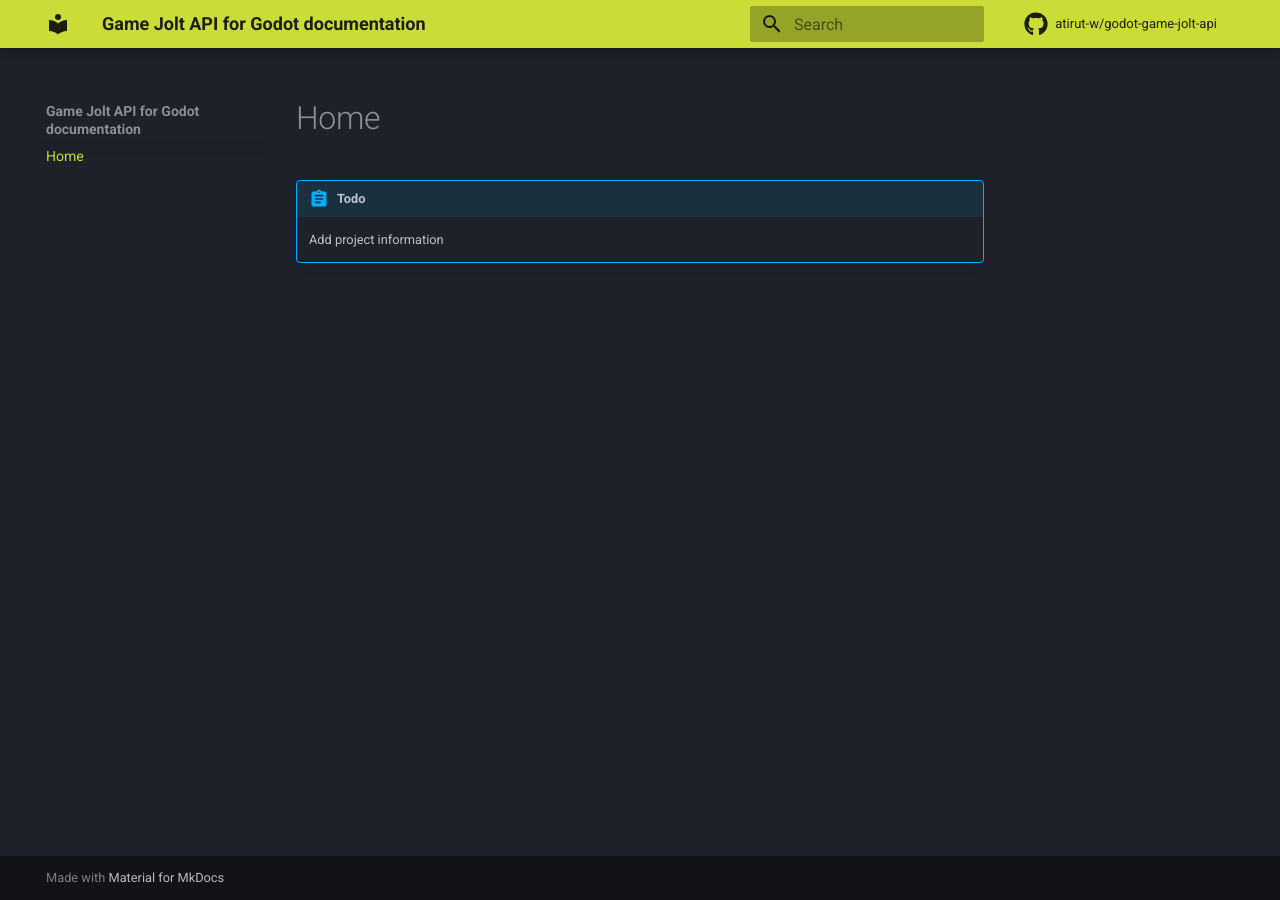
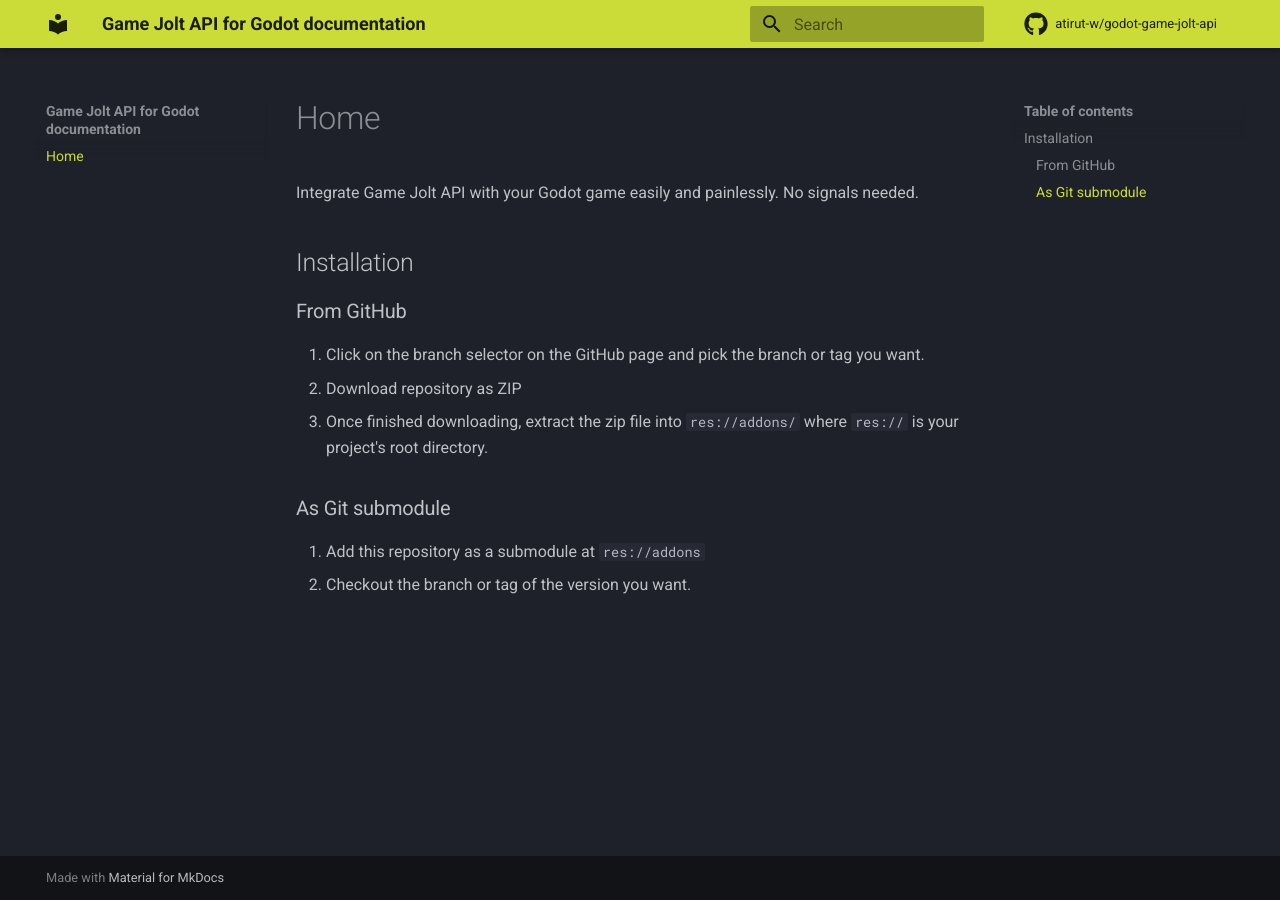
Before and after one commit to atirut-w/atirut.gj-api, an MkDocs documentation site: the page built from docs/index.md, in a window 1280 px wide. Built offline with MkDocs 1.6.1 and Material for MkDocs 9.7.7, drawn with Linux system fonts in a browser that asks for light colours; comment, search, counter and statistics services are not loaded.

Commit message:
Add installation instruction

```diff
--- a/docs/index.md
+++ b/docs/index.md
@@ -1,3 +1,12 @@
 # Home
-!!! abstract "Todo"
-    Add project information
+Integrate Game Jolt API with your Godot game easily and painlessly. No signals needed.
+
+## Installation
+### From GitHub
+1. Click on the branch selector on the GitHub page and pick the branch or tag you want.
+2. Download repository as ZIP
+3. Once finished downloading, extract the zip file into `res://addons/` where `res://` is your project's root directory.
+
+### As Git submodule
+1. Add this repository as a submodule at `res://addons`
+2. Checkout the branch or tag of the version you want.
```
